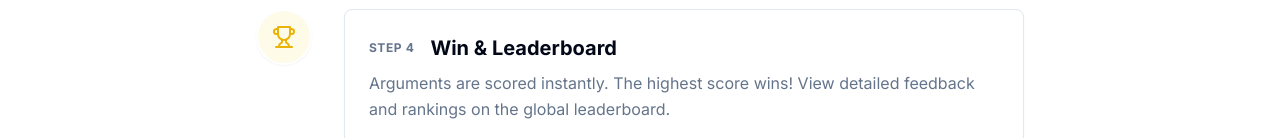
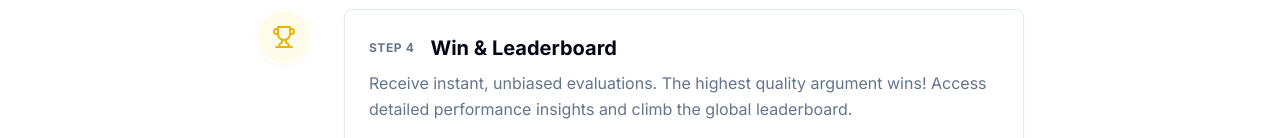
Before and after one commit to Amarudinn/local-test, a Next.js app: page /how-it-works in a window 1280 px wide. Shown: the part 814-952 px from the top of the page. Built offline with nearby package versions, Linux system fonts and the light colour scheme; no server answers.

Commit message:
Content: Update copy on How It Works page

```diff
--- a/app/how-it-works/page.tsx
+++ b/app/how-it-works/page.tsx
@@ -35,7 +35,7 @@ export default function HowItWorksPage() {
         {
             id: 4,
             title: 'Win & Leaderboard',
-            description: 'Arguments are scored instantly. The highest score wins! View detailed feedback and rankings on the global leaderboard.',
+            description: 'Receive instant, unbiased evaluations. The highest quality argument wins! Access detailed performance insights and climb the global leaderboard.',
             icon: Trophy,
             color: 'text-yellow-500',
             bgColor: 'bg-yellow-50 dark:bg-yellow-950',
```
